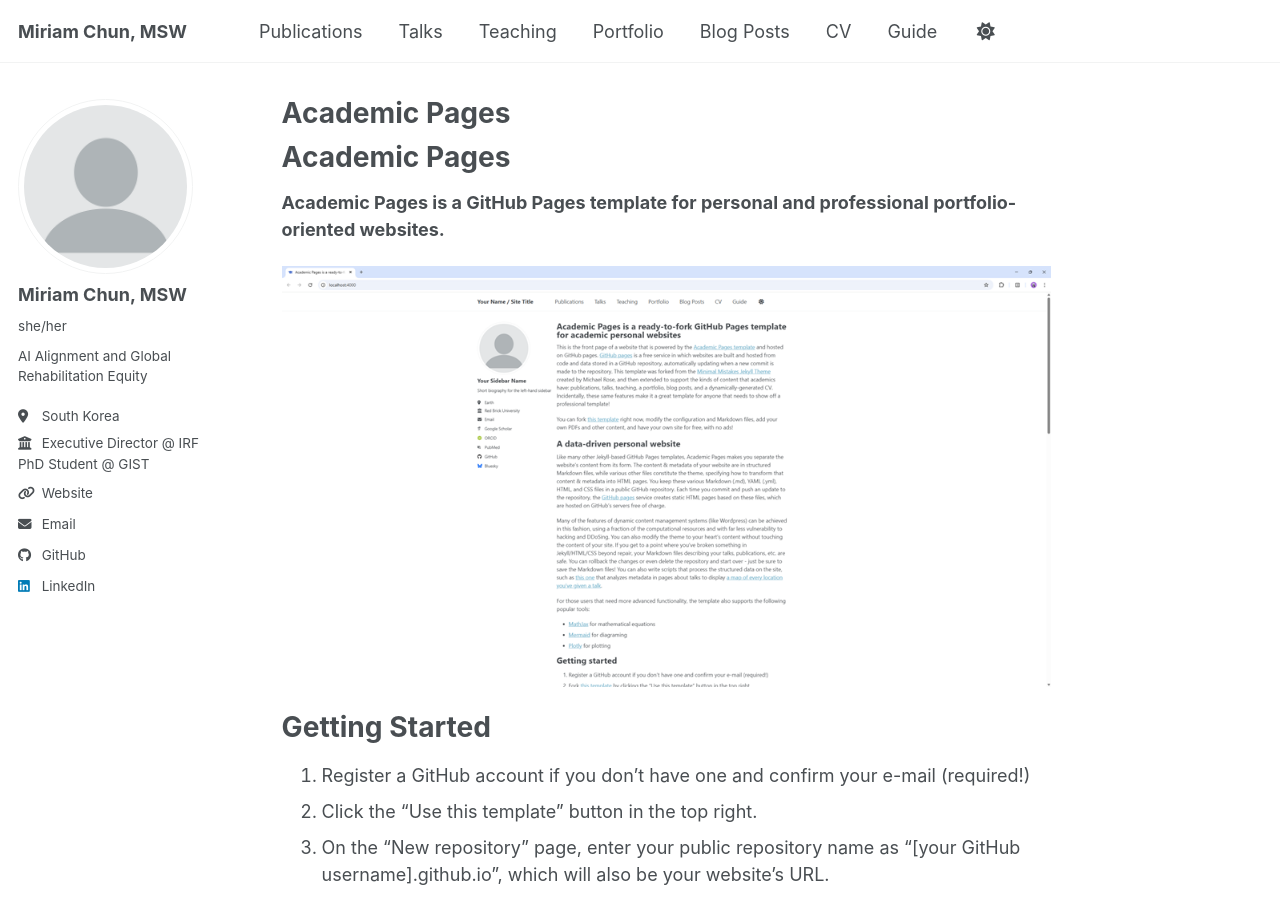
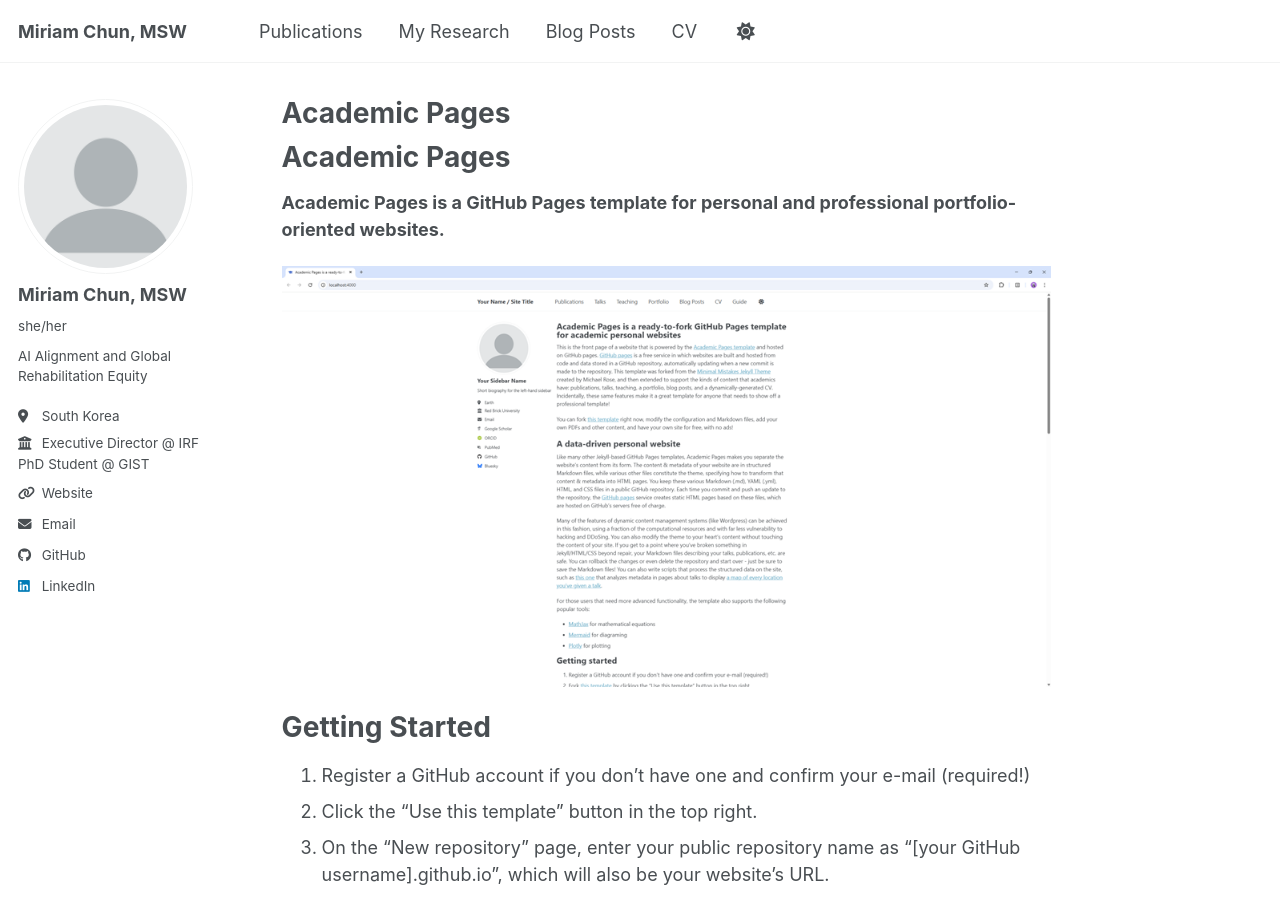
Before and after one commit to mirmirchun/mirmirchun.github.io, a Jekyll site: the page built from README.md, in a window 1280 px wide and 900 px high. Built offline with Jekyll 4.4.1, drawn with Linux system fonts in a browser that asks for light colours; our own code applies the rules of GitHub Pages for plain Markdown files; a script bundle is joined from its source files by our own code; library files that are not in the unit come from our copies.

Commit message:
Update navigation.yml

```diff
--- a/_data/navigation.yml
+++ b/_data/navigation.yml
@@ -10,24 +10,9 @@
 main:
   - title: "Publications"
     url: /publications/
-
-  - title: "Talks"
-    url: /talks/
-
-  - title: "Teaching"
-    url: /teaching/
-
-  - title: "Portfolio"
-    url: /portfolio/
-
+  - title: "My Research"
+    url: /research/
   - title: "Blog Posts"
     url: /year-archive/
-
   - title: "CV"
     url: /cv/
-
-  # - title: "CV"
-  #   url: /cv-json/
-
-  - title: "Guide"
-    url: /markdown/
```
